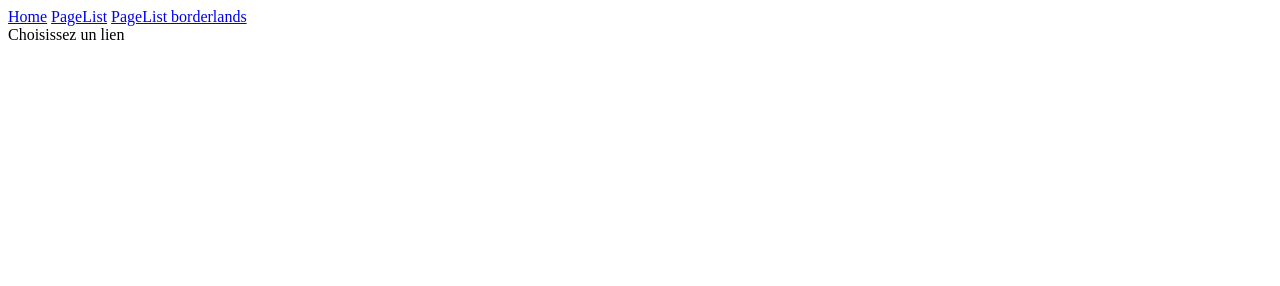
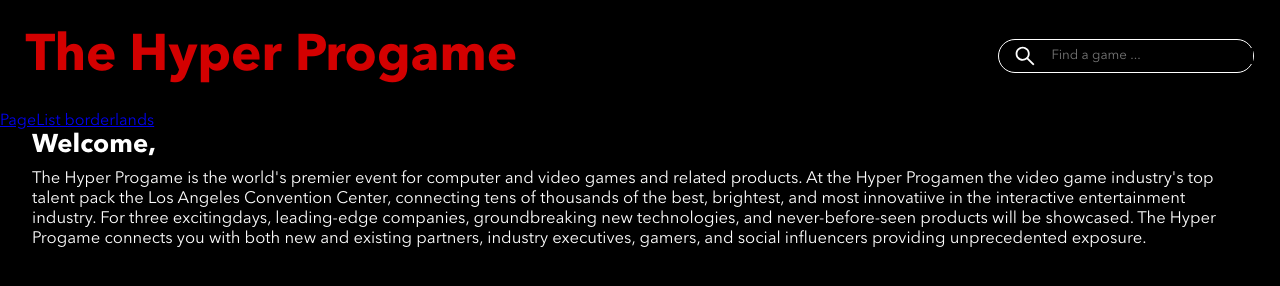
Before and after one commit to rockethelll/Tres_hype_programe, a website built with webpack: page src/index.html in a window 1280 px wide. Built offline with nearby package versions, Linux system fonts and the light colour scheme.

Commit message:
home and pagelist ok

```diff
--- a/src/index.html
+++ b/src/index.html
@@ -7,11 +7,19 @@
 </head>
 
 <body>
-  <a href="#">Home</a>
-  <a href="#pagelist">PageList</a>
+  <header>
+    <a href="#" id="main-title">The Hyper Progame</a>
+    <form action="">
+      <img src="../src/images/search.svg" alt="search logo">
+      <input type="text" id="search" placeholder="Find a game ...">
+    </form>
+  </header>
+
+  <!-- <a href="#">Home</a> -->
+  <!-- <a href="#pagelist">PageList</a> -->
   <a href="#pagelist/borderlands">PageList borderlands</a>
 
-  <section id="pageContent">Choisissez un lien</section>
+  <section id="pageContent"></section>
 
   <script src="./bundle.js"></script>
 </body>
--- a/src/js/Home.js
+++ b/src/js/Home.js
@@ -1,6 +1,16 @@
 const Home = (argument = "") => {
-  console.log("Home", argument)
+
+  const render = () => {
+    pageContent.innerHTML = `
+    <div id="welcome__wrapper">
+      <h2 id="welcome__title">Welcome,</h2>
+      <p id="welcome__content">The Hyper Progame is the world's premier event for computer and video games and related products. At the Hyper Progamen the video game industry's top talent pack the Los Angeles Convention Center, connecting tens of thousands of the best, brightest, and most innovatiive in the interactive entertainment industry. For three excitingdays, leading-edge companies, groundbreaking new technologies, and never-before-seen products will be showcased. The Hyper Progame connects you with both new and existing partners, industry executives, gamers, and social influencers providing unprecedented exposure.</p>
+    </div>
+    `
+  }
+  render()
 }
 
 
+
 export default Home
--- a/src/js/PageList.js
+++ b/src/js/PageList.js
@@ -1,17 +1,21 @@
+const searchValue = document.getElementById('search')
 
 const PageList = (argument = "") => {
   const preparePage = () => {
+
     const cleanedArgument = argument.trim().replace(/\s+/g, "-")
 
     const displayResults = (articles) => {
-      const resultsContent = articles.map(
+      const resultsContent = articles.slice(0, 9).map(
         (article) =>
-          `<article class="cardGame">
-          <h1>${article.name}</h1>
-          <h2>${article.released}</h2>
-          <a href="#pagedetail/${article.id}">${article.id}</a>
+          `
+        <article class="card" data-id="${article.id}">
+        <img src="${article.background_image}" alt="${article.name}" class="card__img"/>
+        <h3>${article.name}</h3>
+        <h4>${article.released}</h4>
+        <a href="#pagedetail/${article.id}">${article.id}</a>
         </article>`
-      )
+        )
       const resultsContainer = document.querySelector(".page-list .articles")
       resultsContainer.innerHTML = resultsContent.join("\n")
     }
@@ -21,6 +25,7 @@
       fetch(finalURL)
         .then((response) => response.json())
         .then((responseData) => {
+          console.log(responseData)
           displayResults(responseData.results)
         })
     }
@@ -42,4 +47,10 @@
   render()
 }
 
+searchValue.addEventListener('input', (e) => {
+  PageList(e.target.value)
+})
+
+
+
 export default PageList
--- a/src/js/routes.js
+++ b/src/js/routes.js
@@ -1,6 +1,6 @@
 import PageDetail from "./PageDetail.js"
-import PageList from"./PageList.js"
-import Home from"./Home.js"
+import PageList from "./PageList.js"
+import Home from "./Home.js"
 
 
 
--- /dev/null
+++ b/src/style/_header.scss
@@ -0,0 +1,32 @@
+@import './variables';
+
+header {
+  display: flex;
+  align-items: center;
+  justify-content: space-between;
+  margin: clamp(1em, 2vw, 3em)
+}
+
+form {
+  display: flex;
+  justify-content: start;
+  align-items: center;
+  width: 20vw;
+  border: 1px solid $tertiary-color;
+  border-radius: 30px;
+  padding: 0.4em 0;
+
+  input {
+    background: $primary-color;
+    border: none;
+    width: 80%;
+    color: $tertiary-color;
+    &:focus {
+      outline: none;
+    }
+  }
+
+  img {
+    padding: 0 1em;
+  }
+}
--- /dev/null
+++ b/src/style/_home.scss
@@ -0,0 +1,15 @@
+#welcome {
+  &__wrapper {
+    margin: 0 2em;
+  }
+
+  &__title {
+    font-family: 'AvenirNextBold';
+    margin-bottom: 0.3em;
+    font-size: clamp(0.2em, 2vw, 3.5vw);
+  }
+
+  &__content {
+    font-size: clamp(0.4em, 1.3vw, 2em);
+  }
+}
--- /dev/null
+++ b/src/style/_pageList.scss
@@ -0,0 +1,16 @@
+.articles {
+  display: flex;
+  justify-content: space-around;
+  flex-wrap: wrap;
+
+}
+
+.card {
+  width: 500px;
+  margin: 10px;
+  img {
+    aspect-ratio: 16/9;
+    object-fit: cover;
+    width: 100%;
+  }
+}
--- /dev/null
+++ b/src/style/_variables.scss
@@ -0,0 +1,3 @@
+$primary-color: black;
+$secondary-color: rgb(211, 0, 0);
+$tertiary-color: white;
--- a/src/style/index.scss
+++ b/src/style/index.scss
@@ -0,0 +1,60 @@
+@import './header';
+@import './variables';
+@import './home';
+@import './pageList';
+
+@font-face {
+  font-family: 'AvenirNextBold';
+  src: url('../fonts/AvenirNextLTPro-Bold.otf') format('opentype');
+  font-weight: bold;
+}
+@font-face {
+  font-family: 'AvenirNextIt';
+  src: url('../fonts/AvenirNextLTPro-It.otf') format('opentype');
+  font-style: italic;
+}
+@font-face {
+  font-family: 'AvenirNextRegular';
+  src: url('../fonts/AvenirNextLTPro-Regular.otf') format('opentype');
+  font-style: regular;
+}
+
+
+*,
+::before,
+::after {
+  padding: 0;
+  margin: 0;
+  box-sizing: border-box;
+  font-family: 'AvenirNextregular';
+}
+
+html,
+h3,
+h4 {
+  background: $primary-color;
+  color: $tertiary-color;
+}
+
+#main-title, #main-title:visited {
+  font-family: 'AvenirNextBold';
+  text-decoration: none;
+	position: relative;
+	color: #069;
+  cursor: pointer;
+  color: $secondary-color;
+  font-size: clamp(2em, 4vw, 6em);
+  &:after {
+		content: '';
+		height: 4px;
+		position: absolute;
+		bottom: 0;
+		left: 0;
+		width: 0%;
+		background: $secondary-color;
+		transition: 0.2s;
+	}
+  &:hover:after {
+		width: 100%;
+	}
+}
```
Also changed, not shown: dist/index.html, src/fonts/AvenirNextLTPro-Bold.otf (added), src/fonts/AvenirNextLTPro-It.otf (added), src/fonts/AvenirNextLTPro-Regular.otf (added), 1 other file.
